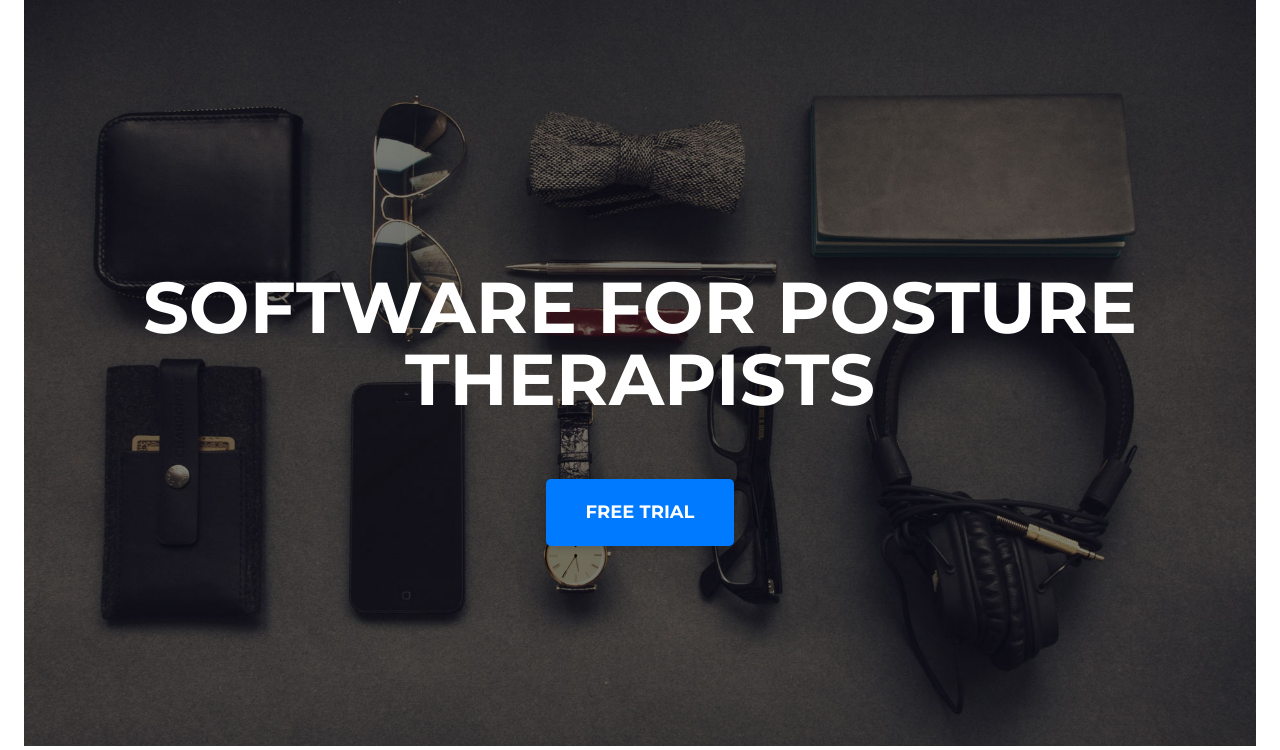
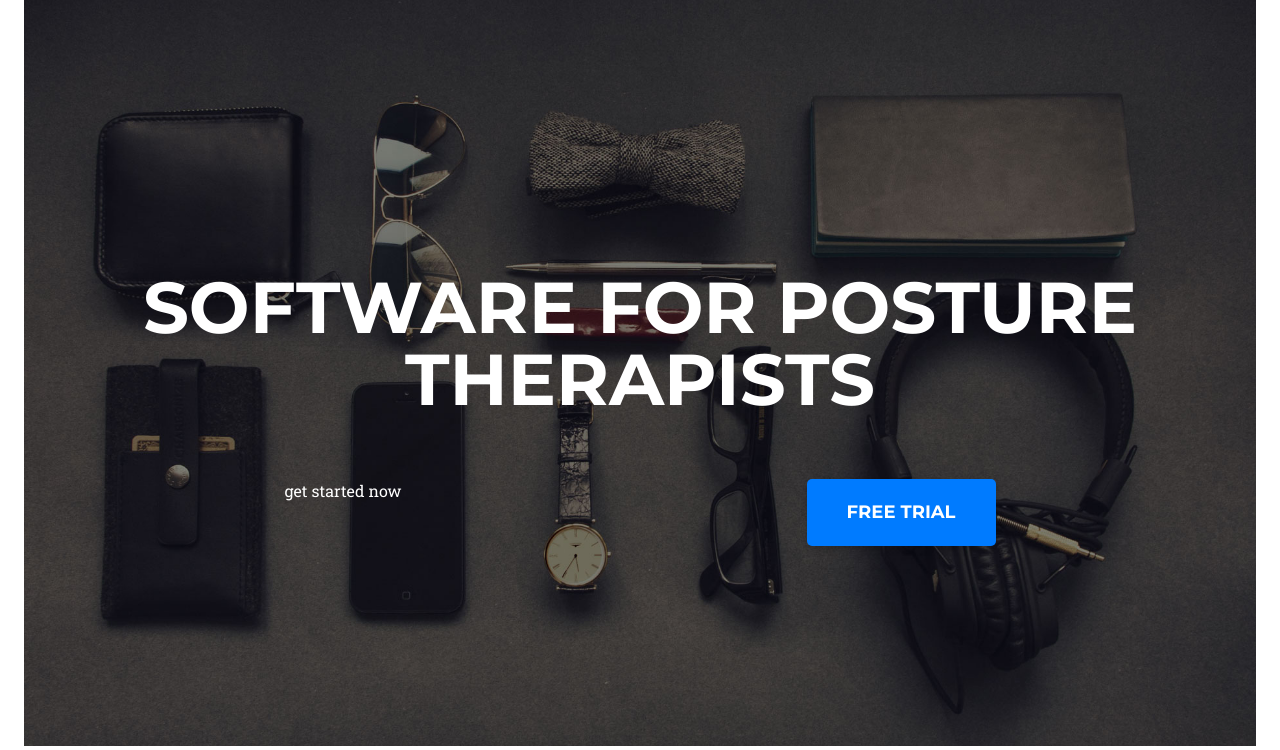
Before and after one commit to luke3ng/alignwizard, a Flask app: page / in a window 1280 px wide. Shown: the part 57-807 px from the top of the page. Run offline with Flask 3, Linux system fonts and the light colour scheme; some libraries are stand-ins or nearby versions.

Commit message:
setting up masthead

```diff
--- a/templates/index.html
+++ b/templates/index.html
@@ -30,7 +30,9 @@
 
                 <div class="masthead-heading text-uppercase">software for posture therapists</div>
                 <!--<div class="masthead-subheading">software for posture therapists</div>-->
+                <h>get started now</h>
                 <a class="btn btn-primary btn-xl text-uppercase" href="#services">Free Trial</a>
+
             </div>
         </header>
 
```
